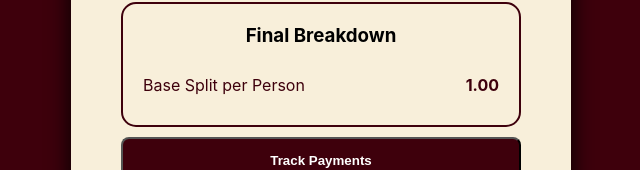
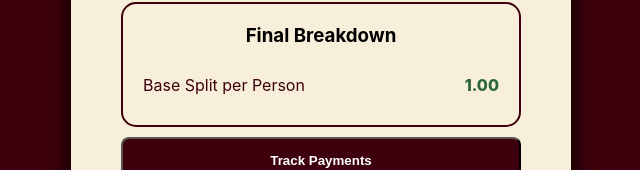
Before and after one commit to roxaneesquejo/bill-calculator, a React (Vite) app: page / in a window 1280 px wide. Both pictures are taken after typing "5", "5" into the empty fields and a click on the button "Calculate Receipt". Shown: the part 450-620 px from the top of the page, without its empty margins (319-959 px from the left). Built offline with nearby package versions, Linux system fonts and the light colour scheme.

Commit message:
Changed css colors

```diff
--- a/src/styles/App.css
+++ b/src/styles/App.css
@@ -87,7 +87,7 @@ input[type="number"], input[type="text"] {
 }
 
 .add-btn {
-  background-color: var(--primary);
+  background-color: var(--results);
   color: var(--inner);
 }
 
@@ -124,7 +124,7 @@ input[type="number"], input[type="text"] {
 .person-card {
   padding: 15px;
   border-radius: 12px;
-  margin-bottom: 20px;
+  margin-bottom: 10px;
   display: flex;
   flex-direction: column;
   gap: 8px;
@@ -132,15 +132,12 @@ input[type="number"], input[type="text"] {
 }
 
 #add-person-btn {
-  width: 92%;
   padding: 14px;
-  background: var(--primary);
+  background: var(--results);
   color: var(--inner);
   border-radius: 8px;
   font-weight: bold;
   cursor: pointer;
-  margin-top: 10px;
-  box-sizing: border-box;
 }
 
 .calculate-btn {
@@ -165,6 +162,11 @@ input[type="number"], input[type="text"] {
   justify-content: space-between;
   padding: 10px 0;
   color: var(--primary);
+}
+
+.split-info strong {
+  color: var(--results);
+  font-weight: 800;
 }
 
 .result-header {
```
